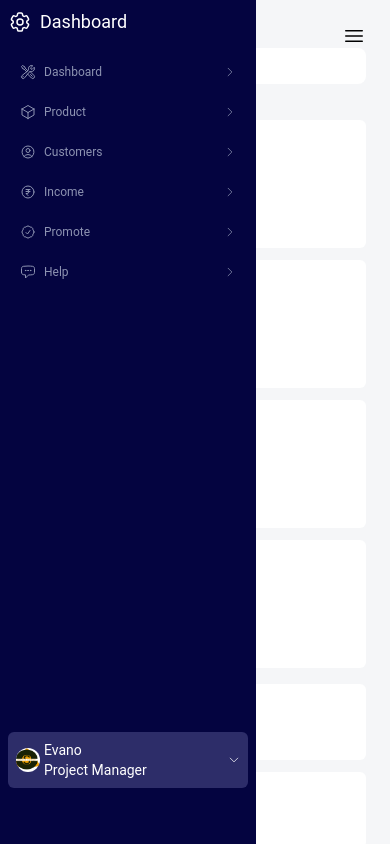
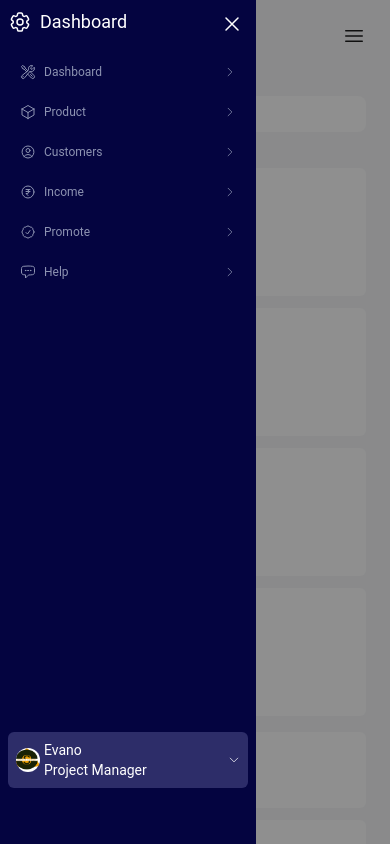
Before and after one commit to Sam-Tennyson/admin-fitpeo, a React (Vite) app: page /dashboard in a window 390 px wide. Both pictures are taken after a click on the button "Open main menu". Shown: the top 844 px of the page. Built offline with nearby package versions, Linux system fonts and the light colour scheme.

Commit message:
sidebar-menu-issue-responsive

```diff
--- a/src/components/layouts/AppLayout.jsx
+++ b/src/components/layouts/AppLayout.jsx
@@ -35,21 +35,25 @@ const AppLayout = ({ children }) => {
     return (
         <>
             <div className=" md:h-screen">
-                <div className={`fixed left-0 bottom-0 top-0 lg:w-1/5 bg-primary-blue p-2 lg:block
-                                                w-64 z-10
-                                            ${sidebarOpen ? 'translate-x-0' : 'md:translate-x-0 -translate-x-full '}
-                                  transition-transform duration-300 ease-in-out
-                            `}>
-                    <Sidebar />
+                <div className={`fixed left-0 bottom-0 top-0 lg:w-1/5 bg-primary-blue p-2 lg:block w-64 z-20
+                    ${sidebarOpen ? 'translate-x-0' : 'lg:translate-x-0 -translate-x-full '} transition-transform duration-300 ease-in-out
+                `}>
+                    <Sidebar closeMenu={() => setSidebarOpen(false)} />
                 </div>
-                <div className='lg:ms-[20%] p-6 bg-main-body-content'>
+                <div className='lg:ms-[20%] lg:hidden block p-6 bg-main-body-content'>
                     <div className='lg:hidden flex items-center justify-between'>
                         <div>{STRINGS.ADMIN_PANEL}</div>
                         <MenuButton toggleMenu={toggleSidebar} />
                     </div>
+                </div>
+                <div className='lg:ms-[20%] p-6 bg-main-body-content'>
                     {children}
                 </div>
             </div>
+            {sidebarOpen ? (
+
+                <div className="bg-gray-900 bg-opacity-50 dark:bg-opacity-80 fixed inset-0 z-10"></div>
+            ) : null}
         </>
     )
 }
--- a/src/components/molecules/Sidebar.jsx
+++ b/src/components/molecules/Sidebar.jsx
@@ -7,8 +7,14 @@ import { Avatar } from '@material-tailwind/react'
 import { DASHBOARD_OPTIONS } from '../../shared/Constants'
 import { IMAGES } from '../../shared/Images'
 
-const Sidebar = () => {
+const Sidebar = (props) => {
+    const { closeMenu } = props
     const navigate = useNavigate();
+    const handleSideClick = (data) => {
+        navigate(data?.path)
+        closeMenu()
+    }
+
     return (
         <>
             <div className='relative'>
@@ -18,12 +24,19 @@ const Sidebar = () => {
                         <path stroke-linecap="round" stroke-linejoin="round" d="M15 12a3 3 0 11-6 0 3 3 0 016 0z" />
                     </svg> <span className='ml-2'>Dashboard</span>
                 </div>
+                <div className="absolute top-0 right-0 p-1 lg:hidden text-white cursor-pointer" onClick={closeMenu}>
+
+                    <svg xmlns="http://www.w3.org/2000/svg" fill="none" viewBox="0 0 24 24" strokeWidth={1.5} stroke="currentColor" className="w-6 h-6">
+                        <path strokeLinecap="round" strokeLinejoin="round" d="M6 18L18 6M6 6l12 12" />
+                    </svg>
+                </div>
+
                 <aside className='flex flex-col text-xs'>
                     {DASHBOARD_OPTIONS.map((item) => (
                         <div className='cursor-pointer flex items-center justify-between text-light-blue p-3 hover:rounded-md hover:bg-lighter-blue hover:text-white' key={item?.id}
-                            onClick={()=>navigate(item?.path)}
+                            onClick={() => handleSideClick(item)}
                         >
-                            <Link  className='flex items-center'>
+                            <Link className='flex items-center'>
                                 {item?.icon}
                                 <span className='ml-2'>{item?.value}</span>
                             </Link>
@@ -52,6 +65,7 @@ const Sidebar = () => {
                     </div>
                 </div>
             </div>
+
         </>
     )
 }
```
